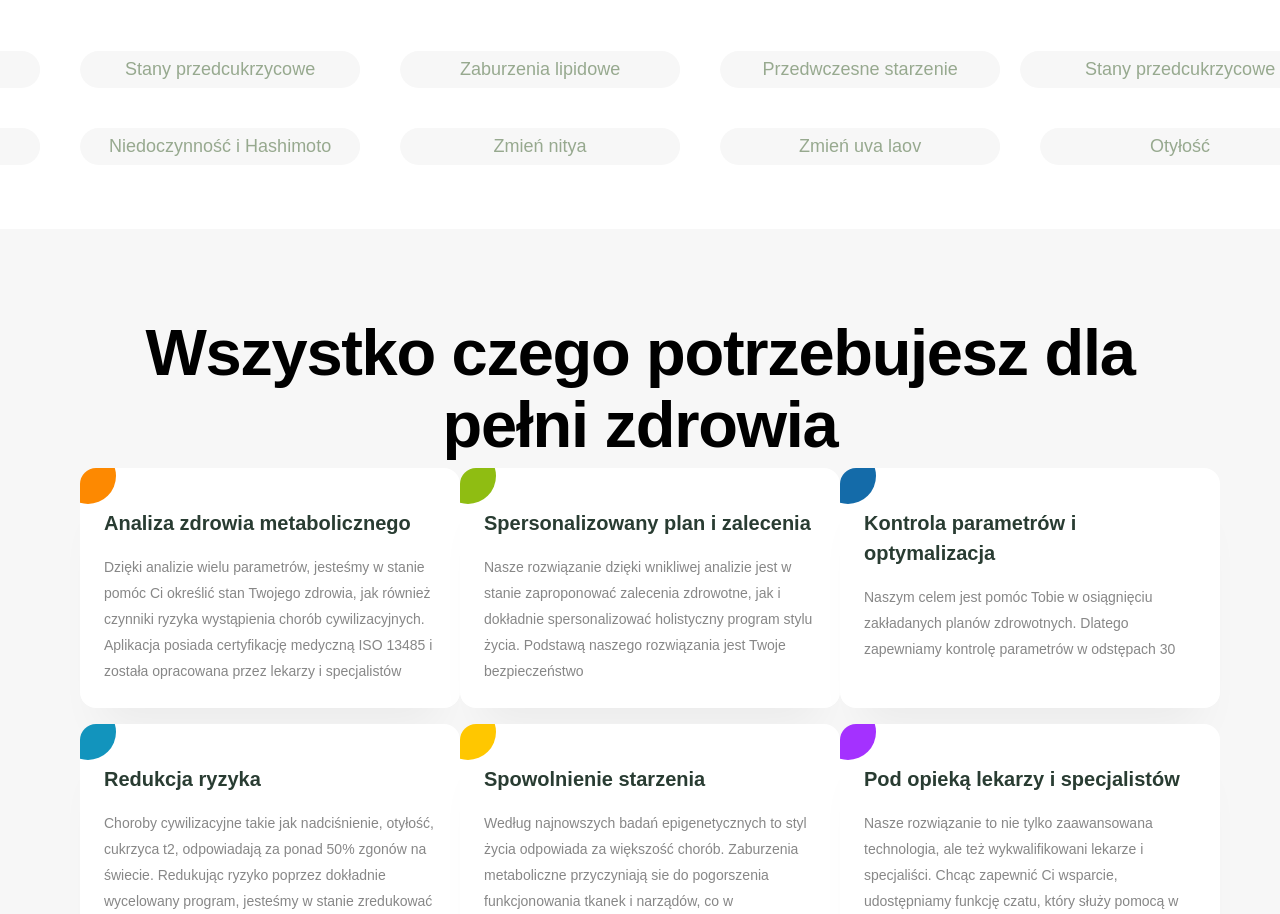
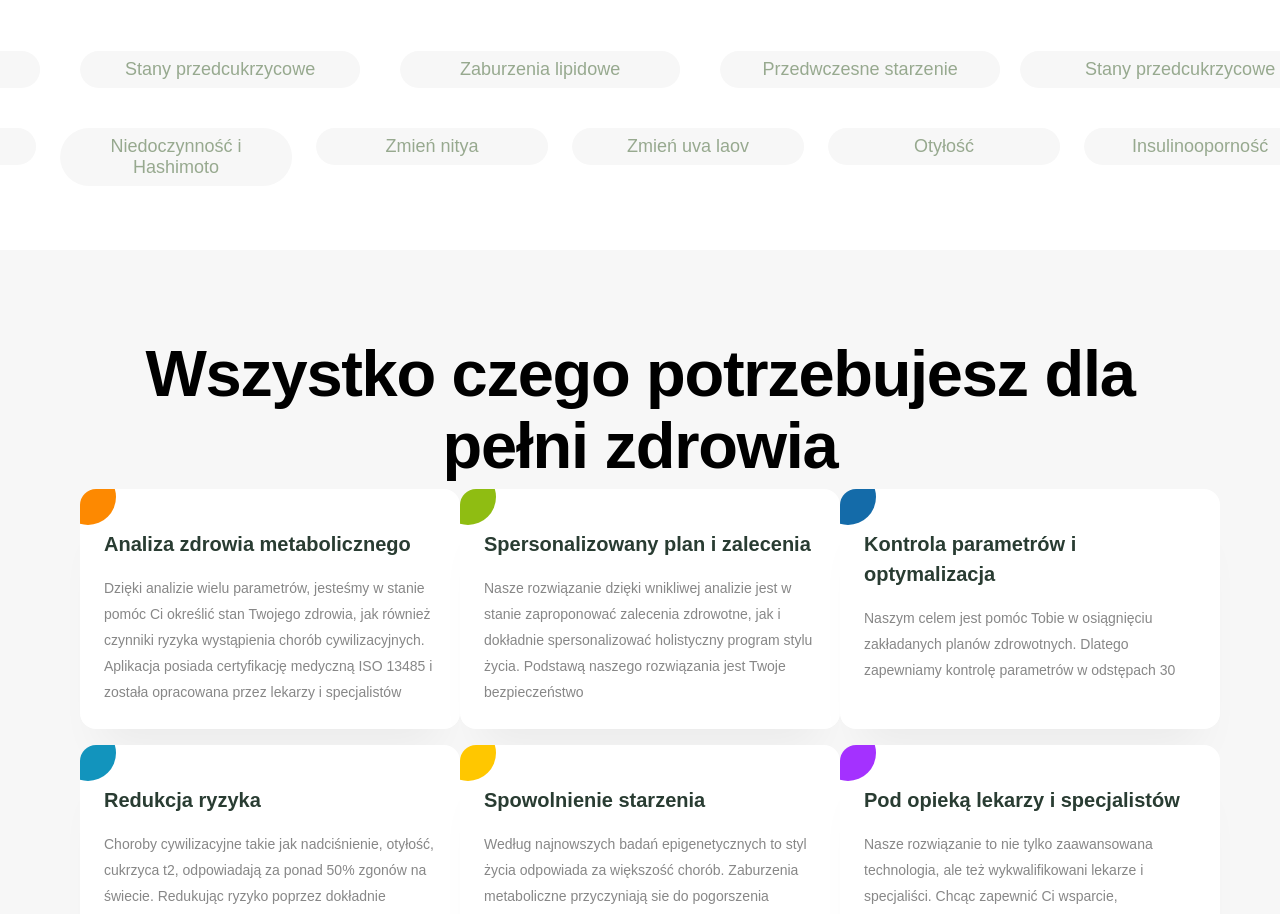
Before and after one commit to makadiyahardik/ui-webapp, a React (Create React App) app: page / in a window 1280 px wide. Shown: the part 3960-4874 px from the top of the page. Built offline with nearby package versions, Linux system fonts and the light colour scheme.

Commit message:
added slider

```diff
--- a/src/Components/Problems/Problems.js
+++ b/src/Components/Problems/Problems.js
@@ -44,34 +44,34 @@ function Problems() {
   ]
 
   const items2=[
-    <div className=" mx-5">
+    <div className=" mx-3">
             <div className="flex justify-center items-center w-auto text-center  bg-[#F7F7F7] rounded-full p-2">
               <p className="text-[18px] font-normal leading-[19px] text-bgSeconday mx-3">
                 Otyłość
               </p>
             </div>
           </div>,
-          <div className=" mx-5">
+          <div className=" mx-3">
             <div className="flex justify-center items-center w-auto text-center  bg-[#F7F7F7] rounded-full p-2">
               <p className="text-[18px] font-normal leading-[19px] text-bgSeconday mx-3">
                 Insulinooporność
               </p>
             </div>
           </div>,
-          <div className=" mx-5">
+          <div className=" mx-3">
             <div className="flex justify-center items-center w-auto text-center  bg-[#F7F7F7] rounded-full p-2">
               <p className="text-[18px] font-normal leading-[19px] text-bgSeconday mx-3">
                 Niedoczynność  i Hashimoto
               </p>
             </div>
           </div>,
-          <div className=" mx-5">
+          <div className=" mx-3">
             <div className="flex justify-center items-center w-auto text-center  bg-[#F7F7F7] rounded-full p-2">
               <p className="text-[18px] font-normal leading-[19px] text-bgSeconday mx-3">
                 Zmień nitya
               </p>
             </div>
-          </div>,<div className=" mx-5">
+          </div>,<div className=" mx-3">
             <div className="flex justify-center items-center w-auto text-center  bg-[#F7F7F7] rounded-full p-2">
               <p className="text-[18px] font-normal leading-[19px] text-bgSeconday mx-3">
                 Zmień uva laov
@@ -84,6 +84,11 @@ function Problems() {
     464: { items: 3 },
     768: { items: 3 },
     1024: { items: 4 },
+  };
+  const responsive2 = {
+    464: { items: 3 },
+    768: { items: 3 },
+    1024: { items: 5 },
   };
   return (
     <div className="relative " id="Technology">
@@ -113,7 +118,7 @@ function Problems() {
          <AliceCarousel
            mouseTracking
            items={items2}
-           responsive={responsive}
+           responsive={responsive2}
            infinite={true}
            disableDotsControls
            disableButtonsControls
```
